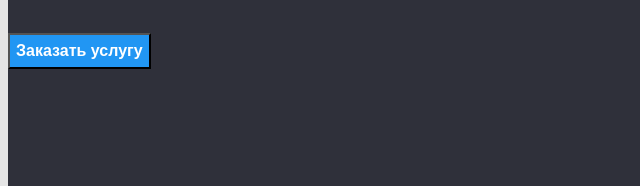
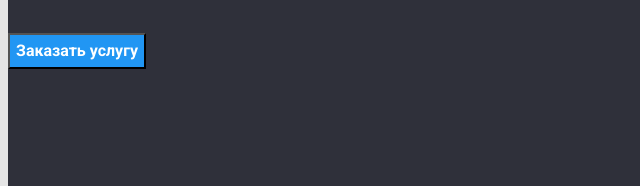
Before and after one commit to IMakojda/goit-markup-hw-02, a plain HTML site: page index.html in a window 1280 px wide. Shown: the part 326-512 px from the top of the page, 0-640 px from the left. Drawn offline with Linux system fonts and the light colour scheme.

Commit message:
after check

```diff
--- a/css/style.css
+++ b/css/style.css
@@ -58,6 +58,7 @@ body {
 }
 
 .hero-section {
+  font-family: inherit;
   background-color: #2f303a;
   width: 1600px;
   height: 600px;
@@ -70,11 +71,12 @@ body {
 }
 
 .btn-order-service {
+  font-family: Roboto;
   font-weight: bold;
   font-size: 16px;
   line-height: 30px;
-  color: #ffffff;
-  background-color: #2196f3;
+  background-color: var(--akcent-color);
+  color: var(--text-hero-section-logo-light);
 }
 
 .advantages-title {
```
Also changed, not shown: index.html (+2 -2 lines).
